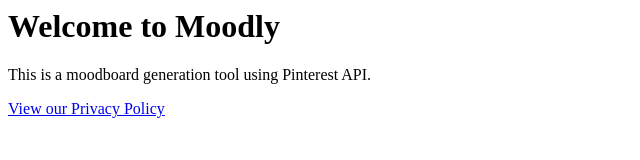
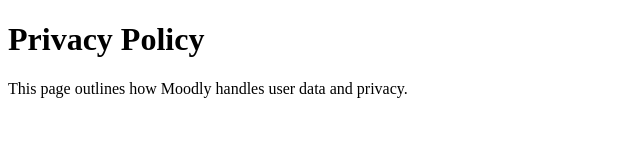
Before and after one commit to moodlyapp92/privacy-policy, a plain HTML site: page index.html in a window 1280 px wide. Shown: the whole page, without its empty margins (0-640 px from the left). Drawn offline with Linux system fonts and the light colour scheme.

Commit message:
Update index.html

```diff
--- a/index.html
+++ b/index.html
@@ -1,3 +1,11 @@
-<h1>Welcome to Moodly</h1>
-<p>This is a moodboard generation tool using Pinterest API.</p>
-<p><a href="/privacy-policy.html">View our Privacy Policy</a></p>
+<!DOCTYPE html>
+<html lang="en">
+<head>
+  <meta charset="UTF-8">
+  <title>Privacy Policy – Moodly</title>
+</head>
+<body>
+  <h1>Privacy Policy</h1>
+  <p>This page outlines how Moodly handles user data and privacy.</p>
+</body>
+</html>
```
